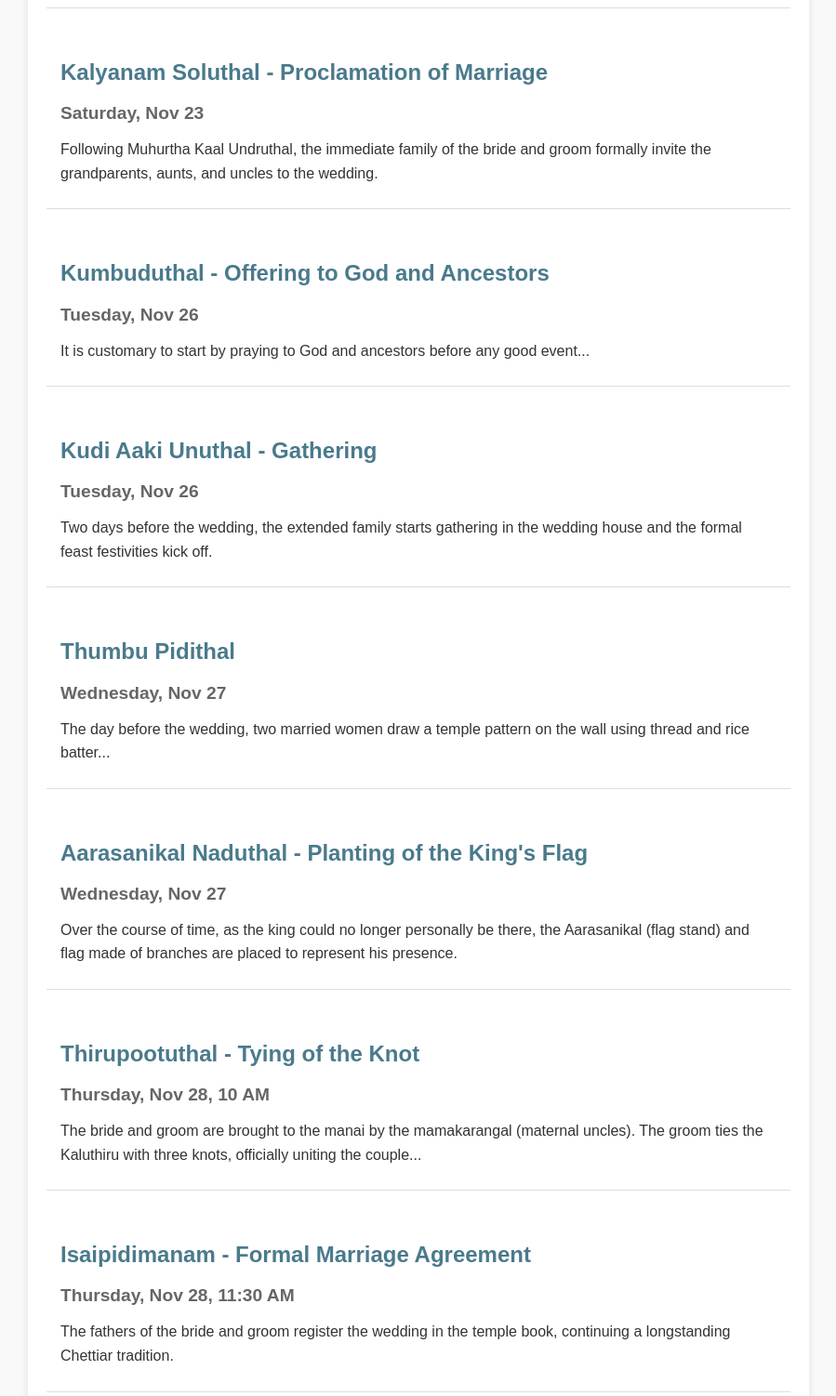
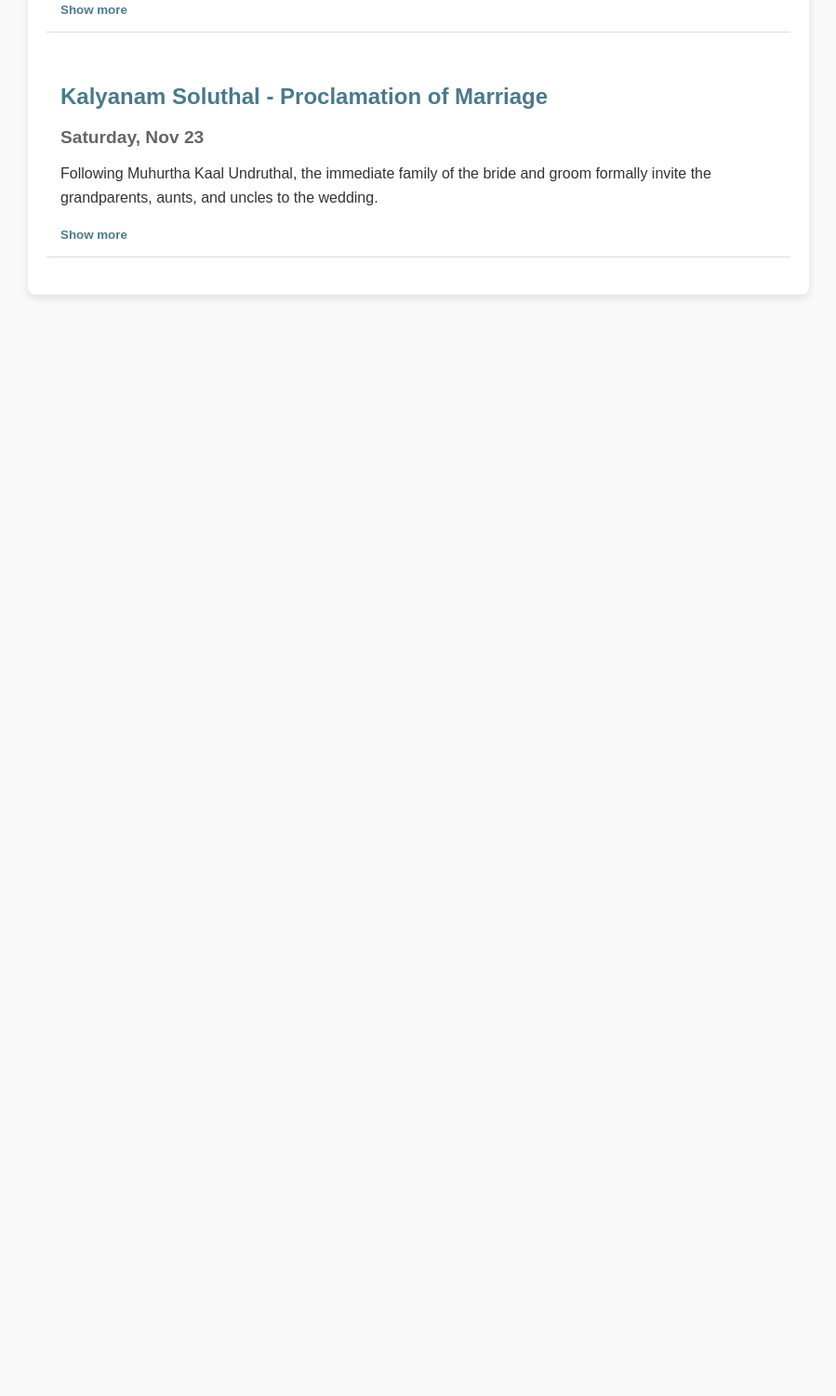
Before and after one commit to coconutturtle/wedschedule, a plain HTML site: page index.html in a window 1280 px wide. Shown: the part 401-1903 px from the top of the page at 93% size, without its empty margins (190-1089 px from the left). After the commit the page ends 800 px from the top, so only its background shows below. Drawn offline with Linux system fonts and the light colour scheme.

Commit message:
Update index.html

```diff
--- a/index.html
+++ b/index.html
@@ -45,6 +45,19 @@
             margin: 10px 0;
             line-height: 1.6;
         }
+        .more-text {
+            display: none;
+        }
+        .show-more-btn {
+            display: inline-block;
+            margin-top: 10px;
+            color: #4a7a8c;
+            cursor: pointer;
+            font-weight: bold;
+            border: none;
+            background: none;
+            padding: 0;
+        }
     </style>
 </head>
 <body>
@@ -58,53 +71,37 @@
     <div class="event">
         <h2>Muhurtha Kaal Undruthal</h2>
         <h3>Friday, Nov 22</h3>
-        <p>Four to five days before the wedding, both the bride and groom’s families conduct the first pooja that officially starts off the wedding rituals...</p>
+        <p>Four to five days before the wedding, both the bride and groom’s families conduct the first pooja that officially starts off the wedding rituals.
+            <span class="more-text">The top of a bamboo cane is decorated with mango leaves. The priest performs puja, and the bride and groom's close relatives apply manjal (turmeric) and kungumam (vermilion) at five different spots on the cane. It is tied up at the entrance of the house and is referred to as "Muhurtha kaal." This notifies those in the neighborhood that a marriage will take place at this house.</span>
+        </p>
+        <button class="show-more-btn" onclick="toggleText(this)">Show more</button>
     </div>
 
     <div class="event">
         <h2>Kalyanam Soluthal - Proclamation of Marriage</h2>
         <h3>Saturday, Nov 23</h3>
-        <p>Following Muhurtha Kaal Undruthal, the immediate family of the bride and groom formally invite the grandparents, aunts, and uncles to the wedding.</p>
+        <p>Following Muhurtha Kaal Undruthal, the immediate family of the bride and groom formally invite the grandparents, aunts, and uncles to the wedding.
+            <span class="more-text">This marks the formal beginning of the wedding celebration as elders are invited to bless the upcoming ceremony.</span>
+        </p>
+        <button class="show-more-btn" onclick="toggleText(this)">Show more</button>
     </div>
 
-    <div class="event">
-        <h2>Kumbuduthal - Offering to God and Ancestors</h2>
-        <h3>Tuesday, Nov 26</h3>
-        <p>It is customary to start by praying to God and ancestors before any good event...</p>
-    </div>
+    <!-- Additional events follow the same structure -->
 
-    <div class="event">
-        <h2>Kudi Aaki Unuthal - Gathering</h2>
-        <h3>Tuesday, Nov 26</h3>
-        <p>Two days before the wedding, the extended family starts gathering in the wedding house and the formal feast festivities kick off.</p>
-    </div>
+</main>
 
-    <div class="event">
-        <h2>Thumbu Pidithal</h2>
-        <h3>Wednesday, Nov 27</h3>
-        <p>The day before the wedding, two married women draw a temple pattern on the wall using thread and rice batter...</p>
-    </div>
-
-    <div class="event">
-        <h2>Aarasanikal Naduthal - Planting of the King's Flag</h2>
-        <h3>Wednesday, Nov 27</h3>
-        <p>Over the course of time, as the king could no longer personally be there, the Aarasanikal (flag stand) and flag made of branches are placed to represent his presence.</p>
-    </div>
-
-    <div class="event">
-        <h2>Thirupootuthal - Tying of the Knot</h2>
-        <h3>Thursday, Nov 28, 10 AM</h3>
-        <p>The bride and groom are brought to the manai by the mamakarangal (maternal uncles). The groom ties the Kaluthiru with three knots, officially uniting the couple...</p>
-    </div>
-
-    <div class="event">
-        <h2>Isaipidimanam - Formal Marriage Agreement</h2>
-        <h3>Thursday, Nov 28, 11:30 AM</h3>
-        <p>The fathers of the bride and groom register the wedding in the temple book, continuing a longstanding Chettiar tradition.</p>
-    </div>
-
-    <!-- Add more event sections as needed -->
-</main>
+<script>
+    function toggleText(button) {
+        const moreText = button.previousElementSibling.querySelector('.more-text');
+        if (moreText.style.display === 'none' || moreText.style.display === '') {
+            moreText.style.display = 'inline';
+            button.textContent = 'Show less';
+        } else {
+            moreText.style.display = 'none';
+            button.textContent = 'Show more';
+        }
+    }
+</script>
 
 </body>
 </html>
```
